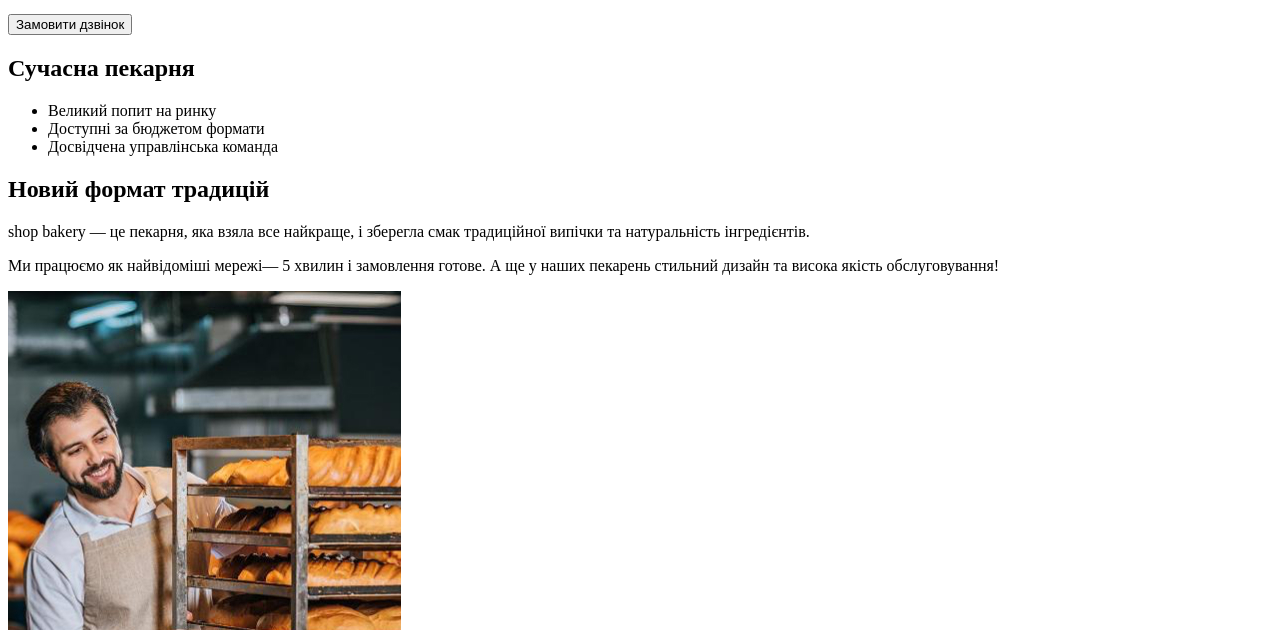
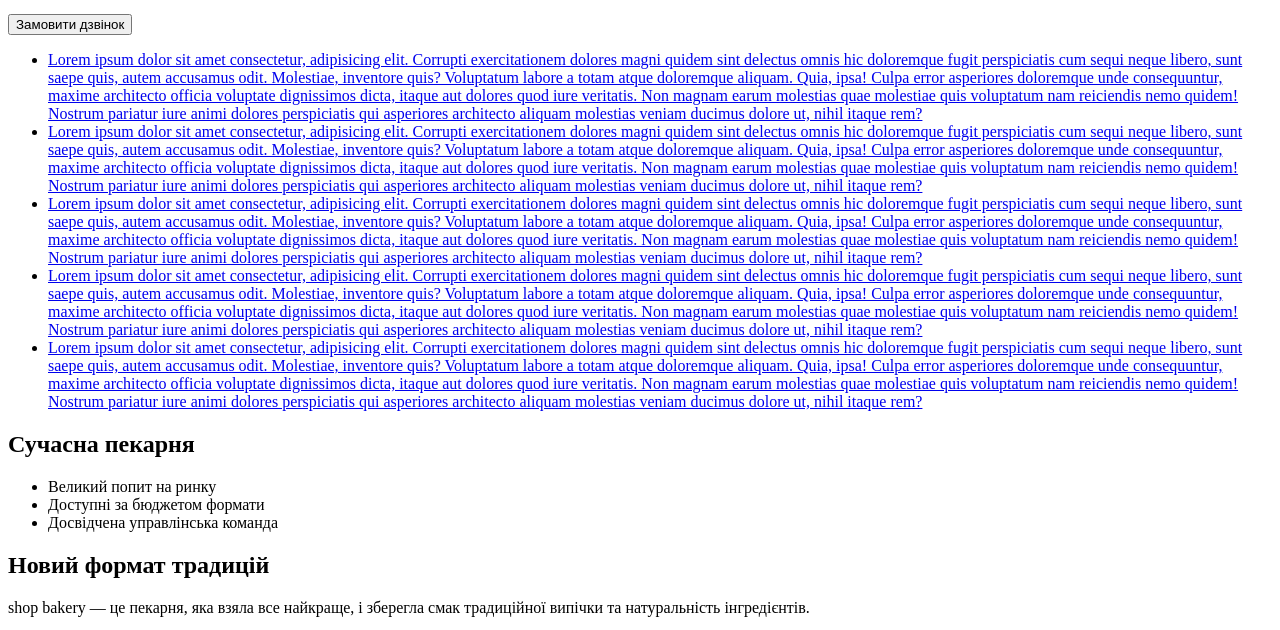
Before and after one commit to PozivnoyHaski/genius_project, a plain HTML site: page index.html in a window 1280 px wide. Shown: the part 148-778 px from the top of the page. Drawn offline with Linux system fonts and the light colour scheme.

Commit message:
updating

```diff
--- a/index.html
+++ b/index.html
@@ -20,6 +20,85 @@
       </nav>
       <button type="button">Замовити дзвінок</button>
     </header>
+    <div>
+      <ul>
+        <li>
+          <a href="#"
+            >Lorem ipsum dolor sit amet consectetur, adipisicing elit. Corrupti
+            exercitationem dolores magni quidem sint delectus omnis hic
+            doloremque fugit perspiciatis cum sequi neque libero, sunt saepe
+            quis, autem accusamus odit. Molestiae, inventore quis? Voluptatum
+            labore a totam atque doloremque aliquam. Quia, ipsa! Culpa error
+            asperiores doloremque unde consequuntur, maxime architecto officia
+            voluptate dignissimos dicta, itaque aut dolores quod iure veritatis.
+            Non magnam earum molestias quae molestiae quis voluptatum nam
+            reiciendis nemo quidem! Nostrum pariatur iure animi dolores
+            perspiciatis qui asperiores architecto aliquam molestias veniam
+            ducimus dolore ut, nihil itaque rem?</a
+          >
+        </li>
+        <li>
+          <a href="#"
+            >Lorem ipsum dolor sit amet consectetur, adipisicing elit. Corrupti
+            exercitationem dolores magni quidem sint delectus omnis hic
+            doloremque fugit perspiciatis cum sequi neque libero, sunt saepe
+            quis, autem accusamus odit. Molestiae, inventore quis? Voluptatum
+            labore a totam atque doloremque aliquam. Quia, ipsa! Culpa error
+            asperiores doloremque unde consequuntur, maxime architecto officia
+            voluptate dignissimos dicta, itaque aut dolores quod iure veritatis.
+            Non magnam earum molestias quae molestiae quis voluptatum nam
+            reiciendis nemo quidem! Nostrum pariatur iure animi dolores
+            perspiciatis qui asperiores architecto aliquam molestias veniam
+            ducimus dolore ut, nihil itaque rem?</a
+          >
+        </li>
+        <li>
+          <a href="#"
+            >Lorem ipsum dolor sit amet consectetur, adipisicing elit. Corrupti
+            exercitationem dolores magni quidem sint delectus omnis hic
+            doloremque fugit perspiciatis cum sequi neque libero, sunt saepe
+            quis, autem accusamus odit. Molestiae, inventore quis? Voluptatum
+            labore a totam atque doloremque aliquam. Quia, ipsa! Culpa error
+            asperiores doloremque unde consequuntur, maxime architecto officia
+            voluptate dignissimos dicta, itaque aut dolores quod iure veritatis.
+            Non magnam earum molestias quae molestiae quis voluptatum nam
+            reiciendis nemo quidem! Nostrum pariatur iure animi dolores
+            perspiciatis qui asperiores architecto aliquam molestias veniam
+            ducimus dolore ut, nihil itaque rem?</a
+          >
+        </li>
+        <li>
+          <a href="#"
+            >Lorem ipsum dolor sit amet consectetur, adipisicing elit. Corrupti
+            exercitationem dolores magni quidem sint delectus omnis hic
+            doloremque fugit perspiciatis cum sequi neque libero, sunt saepe
+            quis, autem accusamus odit. Molestiae, inventore quis? Voluptatum
+            labore a totam atque doloremque aliquam. Quia, ipsa! Culpa error
+            asperiores doloremque unde consequuntur, maxime architecto officia
+            voluptate dignissimos dicta, itaque aut dolores quod iure veritatis.
+            Non magnam earum molestias quae molestiae quis voluptatum nam
+            reiciendis nemo quidem! Nostrum pariatur iure animi dolores
+            perspiciatis qui asperiores architecto aliquam molestias veniam
+            ducimus dolore ut, nihil itaque rem?</a
+          >
+        </li>
+        <li>
+          <a href="#"
+            >Lorem ipsum dolor sit amet consectetur, adipisicing elit. Corrupti
+            exercitationem dolores magni quidem sint delectus omnis hic
+            doloremque fugit perspiciatis cum sequi neque libero, sunt saepe
+            quis, autem accusamus odit. Molestiae, inventore quis? Voluptatum
+            labore a totam atque doloremque aliquam. Quia, ipsa! Culpa error
+            asperiores doloremque unde consequuntur, maxime architecto officia
+            voluptate dignissimos dicta, itaque aut dolores quod iure veritatis.
+            Non magnam earum molestias quae molestiae quis voluptatum nam
+            reiciendis nemo quidem! Nostrum pariatur iure animi dolores
+            perspiciatis qui asperiores architecto aliquam molestias veniam
+            ducimus dolore ut, nihil itaque rem?</a
+          >
+        </li>
+      </ul>
+    </div>
     <main>
       <section>
         <h1>Сучасна пекарня</h1>
```
